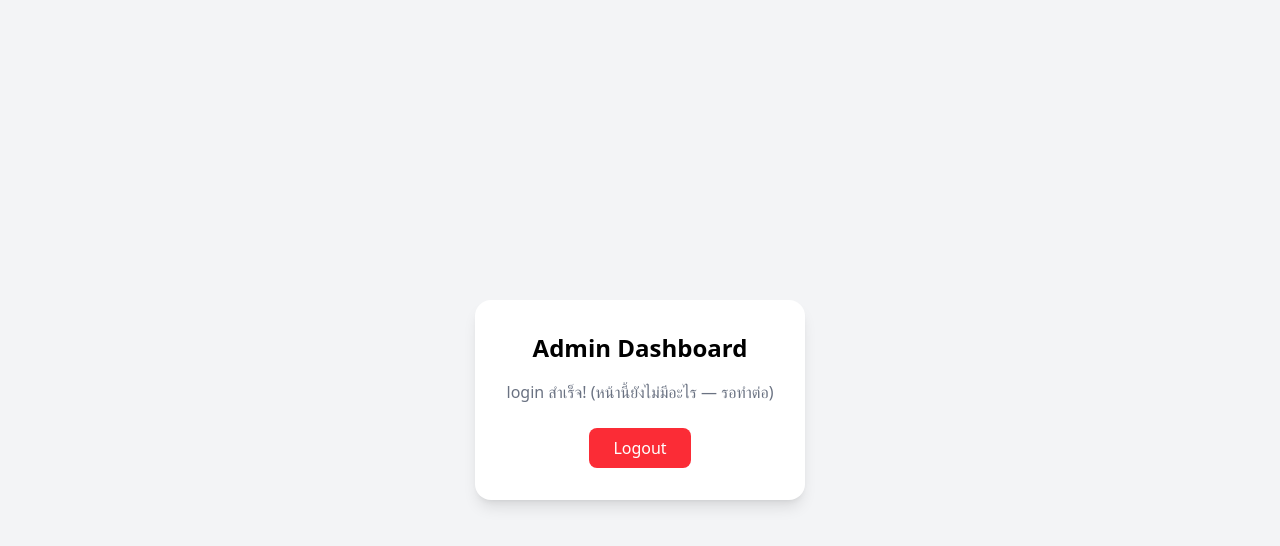
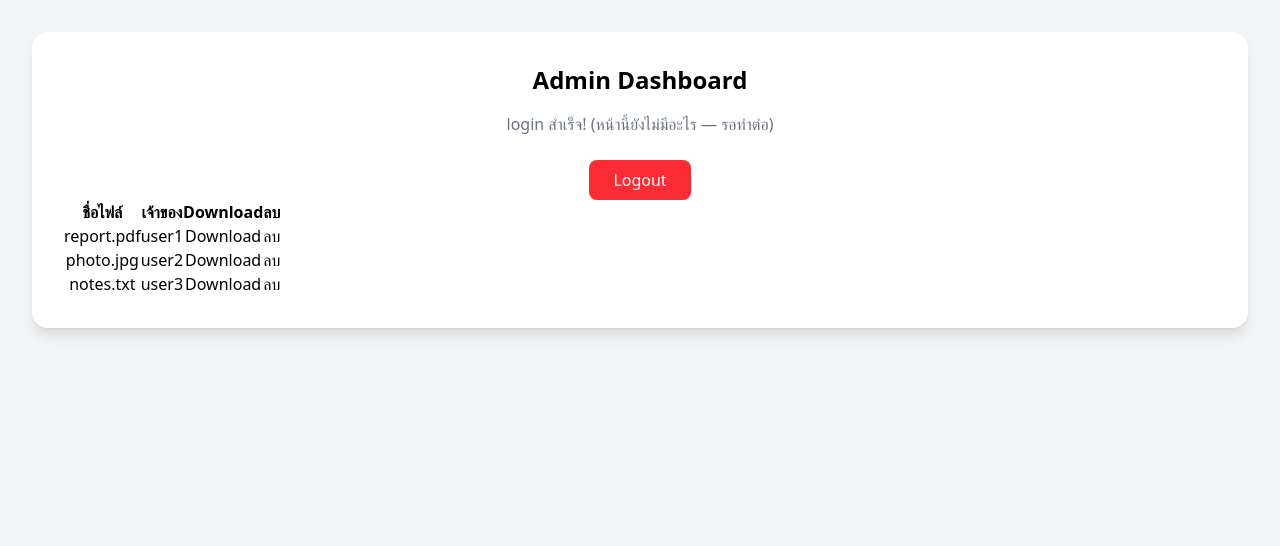
Before and after one commit to Lalla-Dodchare/Workshop6, a website: page page/admin/dashboard.html in a window 1280 px wide. Drawn offline with nearby package versions, Linux system fonts and the light colour scheme; sample sign-in values are in the browser's storage.

Commit message:
ขอเปลี่ยนเปน port3000 นะ

```diff
--- /dev/null
+++ b/page/admin/admin.js
@@ -0,0 +1,18 @@
+// --- function  เช็คว่า login แล้วหรือยัง ---
+const token = localStorage.getItem('token')
+if (!token) {
+    window.location.href = '/index.html';
+}
+
+// function ที่โหลดรายการไฟล์
+async function loadFiles() {
+//     ใช้ get รับ file +token
+//    (file +token) = ข้อมูล > htmlแสดงข้อมูลในตาราง
+}
+
+// function ลบไฟล์
+ async function deleteFile(filename) {
+//     ขอคำยืนยังก่อนลบ
+//     กดตกลงเพื่อ delete ไฟล์ กับ tohen
+//     โหลดรายการใหม่ที่เหลือ
+}
--- a/page/admin/dashboard.html
+++ b/page/admin/dashboard.html
@@ -6,7 +6,7 @@
     <title>Admin Dashboard</title>
     <script src="https://cdn.jsdelivr.net/npm/@tailwindcss/browser@4"></script>
 </head>
-<body class="bg-gray-100 min-h-screen flex items-center justify-center">
+<body class="bg-gray-100 min-h-screen p-8">
     <!-- ชั่วคราว — แค่หน้าเปล่าๆ ไว้รับ redirect จาก login -->
     <div class="bg-white p-8 rounded-2xl shadow-lg text-center">
         <h1 class="text-2xl font-bold mb-4">Admin Dashboard</h1>
@@ -14,7 +14,44 @@
         <button onclick="logout()" class="bg-red-500 text-white px-6 py-2 rounded-lg hover:bg-red-600 transition cursor-pointer">
             Logout
         </button>
+        <table class="">
+            <thead>
+                <tr>
+                    <th>ชื่อไฟล์</th>
+                    <th>เจ้าของ</th>
+                    <th>Download</th>
+                    <th>ลบ</th>
+                </tr>
+            </thead>
+
+            <tbody>
+                <tr>
+                    <td>report.pdf</td>
+                    <td>user1</td>
+                    <td><button>Download</button></td>
+                    <td><button>ลบ</button></td>
+                </tr>
+
+                <tr>
+                    <td>photo.jpg</td>
+                    <td>user2</td>
+                    <td><button>Download</button></td>
+                    <td><button>ลบ</button></td>
+                </tr>
+
+                <tr>
+                    <td>notes.txt</td>
+                    <td>user3</td>
+                    <td><button>Download</button></td>
+                    <td><button>ลบ</button></td>
+                </tr>
+
+
+            </tbody>
+        </table>
     </div>
+
+
     <script>
         function logout() {
             localStorage.removeItem('token');
@@ -22,4 +59,5 @@
         }
     </script>
 </body>
+<script src="admin.js"></script>
 </html>
--- a/server.js
+++ b/server.js
@@ -4,7 +4,7 @@ const cors = require('cors');
 const fs = require('fs');
 const path = require('path');
 const app = express();
-const port = 5000;
+const port = 3000;
 const jwt = require('jsonwebtoken');
 const SECRET_KEY ='workshop6-secret-ke'
 
```
